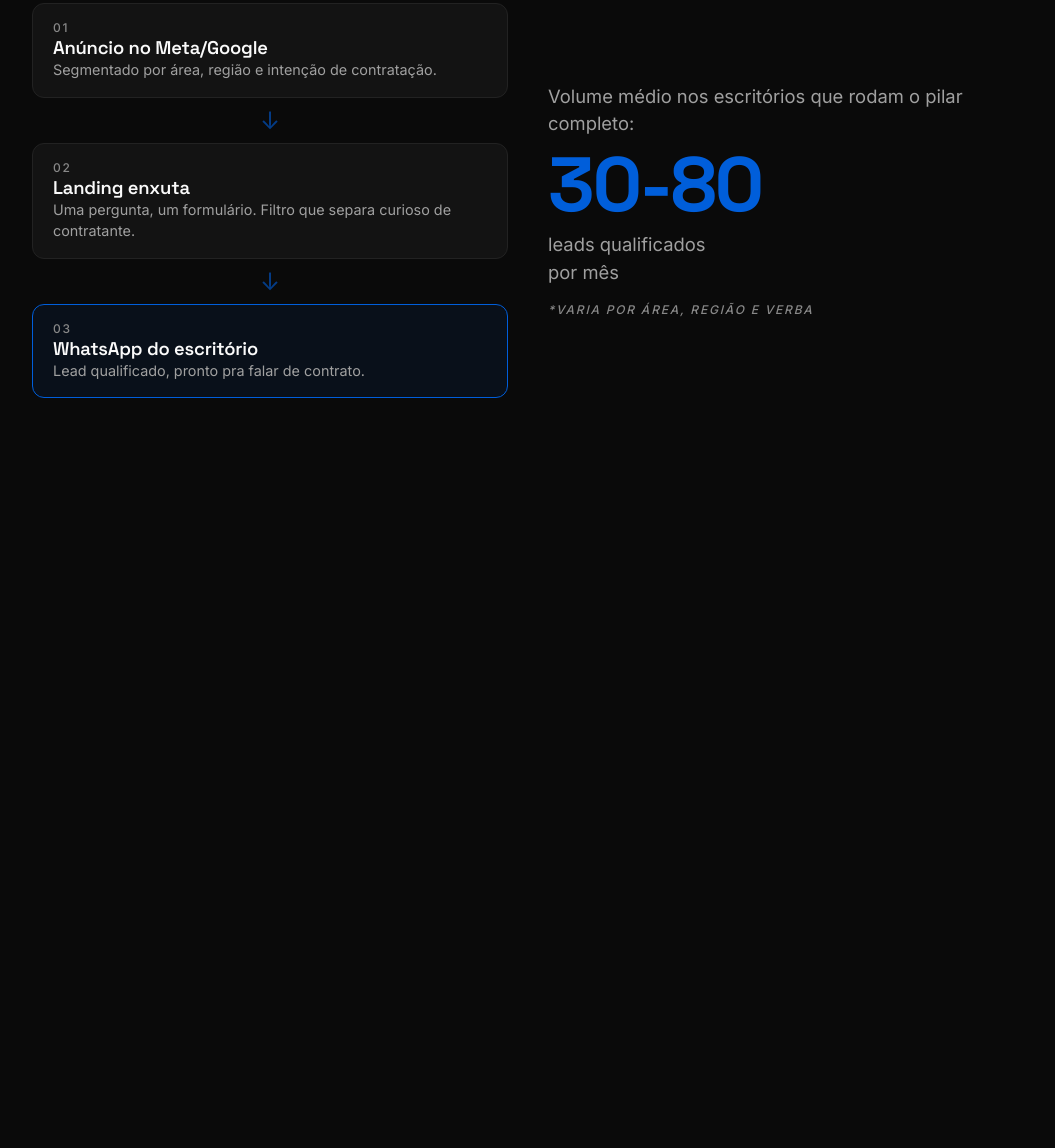
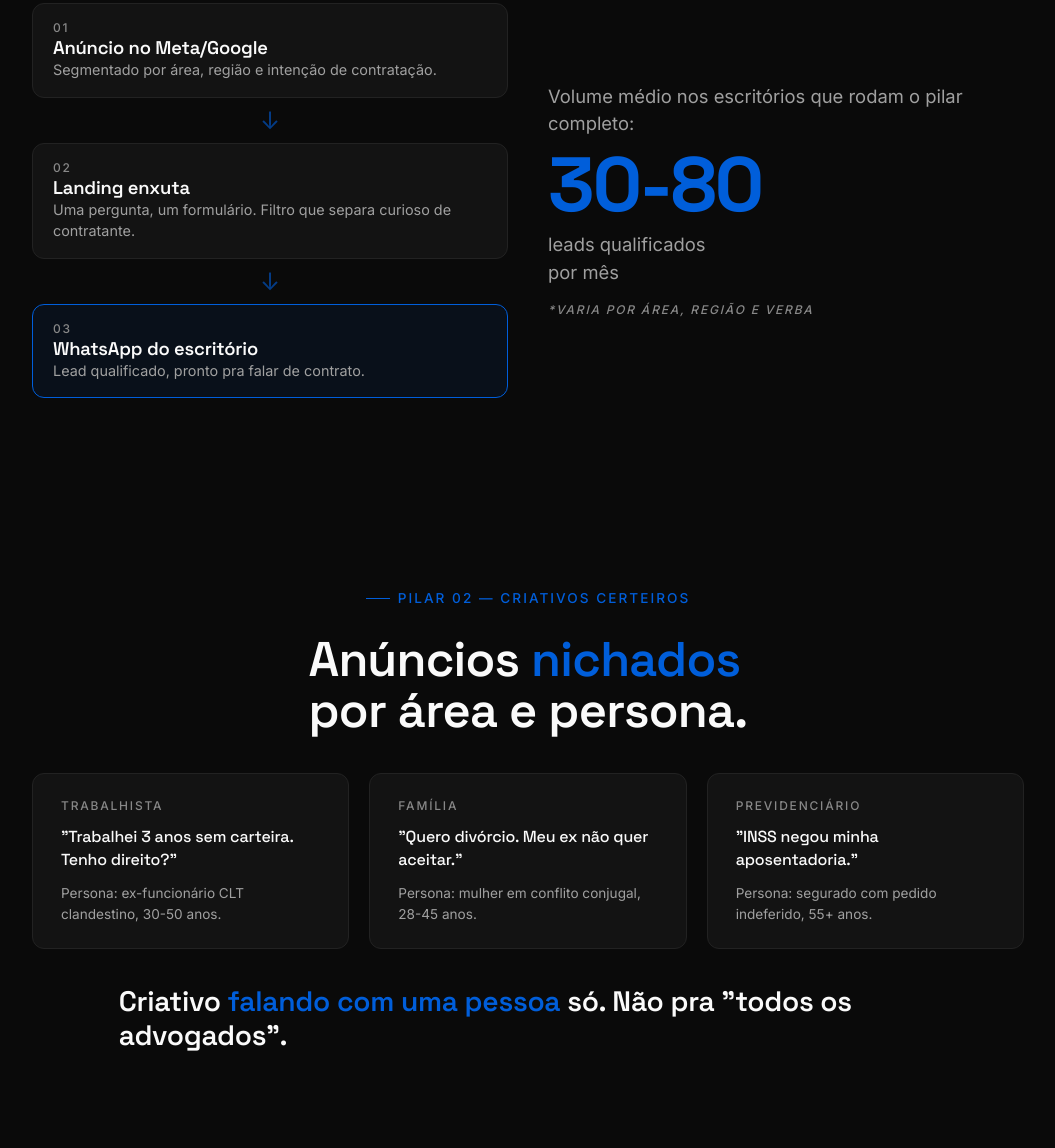
Before and after one commit to mttguerra/apresentacao-echo, a website built with Vite: page index.html in a window 1280 px wide. Shown: the part 4205-5353 px from the top of the page, without its empty margins (112-1167 px from the left). Before the commit the page ends 4699 px from the top, so only its background shows below. Built offline with nearby package versions, Linux system fonts and the light colour scheme; what reveal.js would draw is missing.

Commit message:
feat(b07): pilar 2 - criativos nichados por persona

```diff
--- /dev/null
+++ b/src/blocks/b07-pilar2-criativos.html
@@ -0,0 +1,28 @@
+<section data-block="b07" class="block block--b07">
+  <div class="eyebrow">Pilar 02 — Criativos Certeiros</div>
+  <h2 class="t-title">
+    Anúncios <span class="accent">nichados</span><br>por área e persona.
+  </h2>
+
+  <div class="grid-3 b07-nichos">
+    <div class="card b07-nicho">
+      <div class="t-caption">Trabalhista</div>
+      <div class="t-microcopy">"Trabalhei 3 anos sem carteira. Tenho direito?"</div>
+      <p class="t-body muted">Persona: ex-funcionário CLT clandestino, 30-50 anos.</p>
+    </div>
+    <div class="card b07-nicho">
+      <div class="t-caption">Família</div>
+      <div class="t-microcopy">"Quero divórcio. Meu ex não quer aceitar."</div>
+      <p class="t-body muted">Persona: mulher em conflito conjugal, 28-45 anos.</p>
+    </div>
+    <div class="card b07-nicho">
+      <div class="t-caption">Previdenciário</div>
+      <div class="t-microcopy">"INSS negou minha aposentadoria."</div>
+      <p class="t-body muted">Persona: segurado com pedido indeferido, 55+ anos.</p>
+    </div>
+  </div>
+
+  <p class="t-microcopy b07-punch">
+    Criativo <span class="accent">falando com uma pessoa</span> só. Não pra "todos os advogados".
+  </p>
+</section>
--- /dev/null
+++ b/src/blocks/b07-pilar2-criativos.js
@@ -0,0 +1,21 @@
+import gsap from 'gsap';
+import { registerBlock } from '../animations/timelines.js';
+import { EASE, DURATION } from '../animations/helpers.js';
+
+registerBlock('b07', {
+  onShow(section) {
+    const eyebrow = section.querySelector('.eyebrow');
+    const title = section.querySelector('.t-title');
+    const nichos = section.querySelectorAll('.b07-nicho');
+    const punch = section.querySelector('.b07-punch');
+
+    gsap.set([eyebrow, title, punch], { opacity: 0, y: 20 });
+    gsap.set(nichos, { opacity: 0, y: 30 });
+
+    const tl = gsap.timeline();
+    tl.to(eyebrow, { opacity: 1, y: 0, duration: DURATION.fast, ease: EASE.snappy });
+    tl.to(title, { opacity: 1, y: 0, duration: DURATION.base, ease: EASE.snappy }, '-=0.1');
+    tl.to(nichos, { opacity: 1, y: 0, duration: DURATION.base, ease: EASE.explosive, stagger: 0.12 }, '-=0.15');
+    tl.to(punch, { opacity: 1, y: 0, duration: DURATION.base, ease: EASE.snappy }, '+=0.15');
+  },
+});
--- a/src/main.js
+++ b/src/main.js
@@ -29,7 +29,7 @@ import './blocks/b03-dor.js';
 import './blocks/b04-armadilhas.js';
 import './blocks/b05-metodo.js';
 import './blocks/b06-pilar1-oportunidades.js';
-// import './blocks/b07-pilar2-criativos.js';
+import './blocks/b07-pilar2-criativos.js';
 // import './blocks/b08-pilar3-alinhamento.js';
 // import './blocks/b09-processo.js';
 // import './blocks/b10-cases.js';
--- a/src/styles/components.css
+++ b/src/styles/components.css
@@ -233,3 +233,11 @@
 .b06-arrow { text-align: center; color: var(--accent); font-size: 1.5rem; opacity: 0.6; }
 .b06-payoff { display: flex; flex-direction: column; gap: 0.5rem; align-items: flex-start; }
 .b06-note { margin-top: 0.5rem; font-style: italic; }
+
+/* ============= b07 — Pilar 2 ============= */
+.block--b07 { gap: 1.75rem; }
+.b07-nichos { margin-top: 0.5rem; }
+.b07-nicho { display: flex; flex-direction: column; gap: 0.75rem; }
+.b07-nicho .t-microcopy { font-size: 1rem; line-height: 1.4; font-weight: 500; }
+.b07-nicho .t-body { font-size: 0.85rem; }
+.b07-punch { max-width: 45ch; margin-top: 0.5rem; }
```
